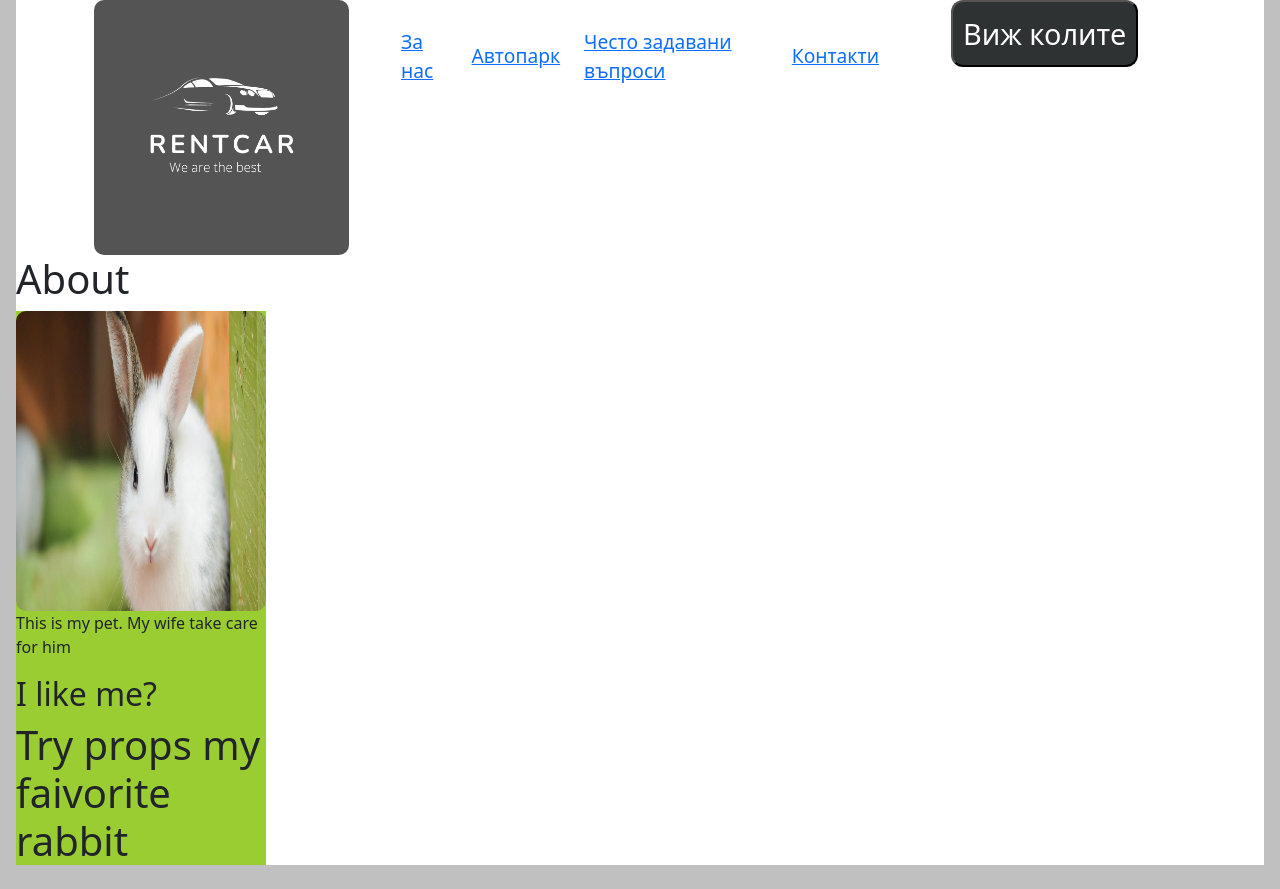
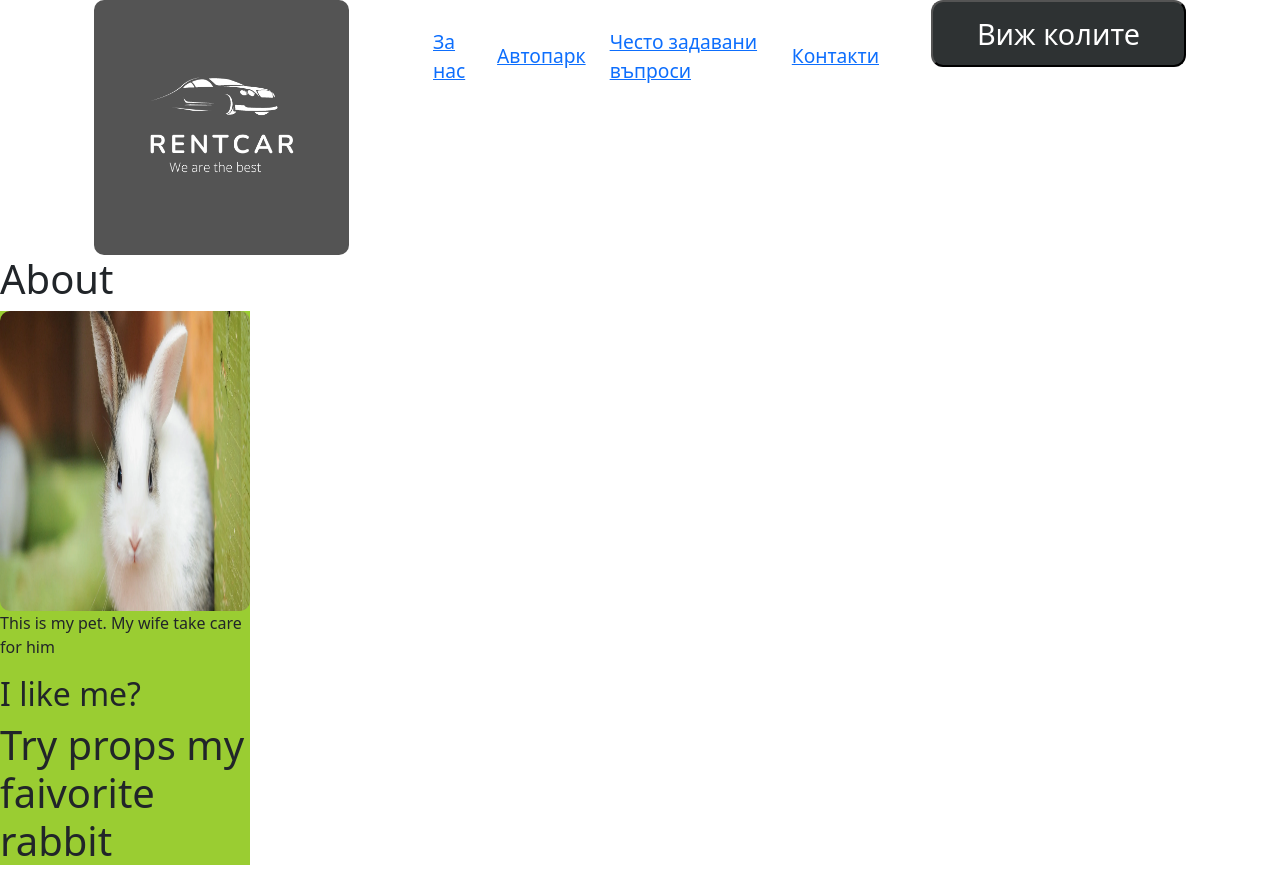
Before and after one commit to Markov654/coppy-list, a React (Create React App) app: page /about in a window 1280 px wide. Built offline with nearby package versions, Linux system fonts and the light colour scheme; a small style sheet from the web is missing.

Commit message:
fix color

```diff
--- a/src/App.css
+++ b/src/App.css
@@ -1,13 +1,12 @@
  html{
-  margin: 1em;
-  background-color: #C0C0C0;
+
   margin-top:0;
 
 }
 
 body{
-  background-color: #C0C0C0;
-  margin-top:0;
+  background-color: blue;
+  margin: 0;
 }
 
 
@@ -21,7 +20,7 @@ body{
 
 
 
-.navigation {
+.navigation  ul{
 
  display: flex;
 align-items: center;
@@ -36,13 +35,13 @@ align-items: center;
 
 @media only screen and (min-width: 800px) {
 
- .navigation{
+ .navigation ul{
   flex-direction: row;
  }
 
 }
 
-ul {
+ul{
   list-style-type: none;
 }
 
@@ -63,13 +62,11 @@ a:hover {
 }
 
 .button{
-  display: flex;
-  align-items: center;
-  justify-content: right;
+  width: 100%;
   color: white;
   background-color: #2e3233;
   font-size: 1.8em;
-  margin-left: 20px;
+
   padding: 10px;
   cursor: pointer;
   border-radius: 12px;
--- a/src/NavBar.js
+++ b/src/NavBar.js
@@ -12,10 +12,14 @@ const Navbar = () => {
             </div>
      <div className='col-md-6'>
      <nav className='navigation'>
-                        <Link to="/">За нас</Link>
+        <ul>
+
+        < Link to="/">За нас</Link>
                         <Link to="/about">Автопарк</Link>
                         <Link to="/projects">Често задавани въпроси</Link>
                         <Link to="/contact">Контакти</Link>
+        </ul>
+
                     </nav>
      </div>
      <div className='col-md-3'>
```
